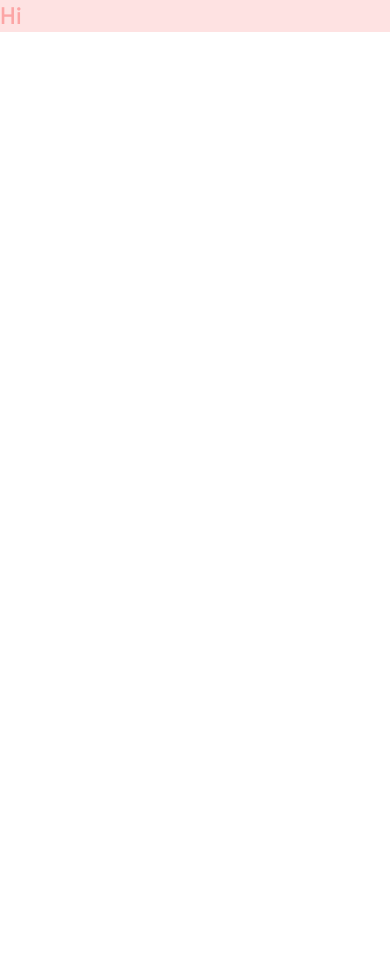
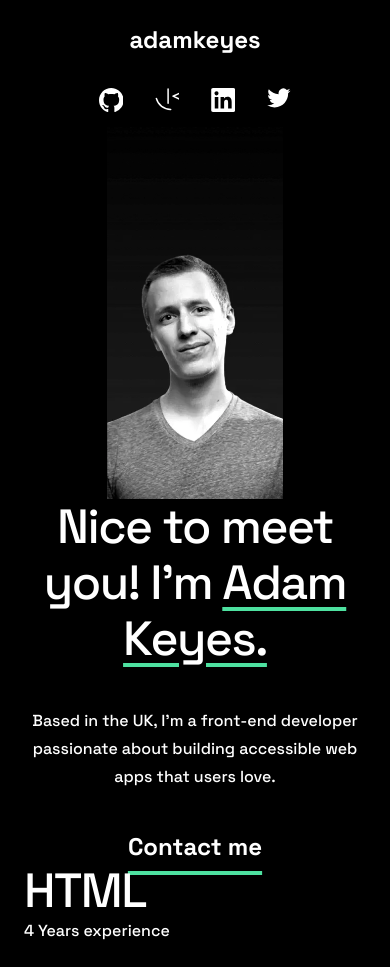
Before and after one commit to TuanManhCao/fm-developer-portfoilo, a React (Vite) app: page / in a window 390 px wide. Before the commit the page ends 844 px from the top, so only its background shows below. Built offline with nearby package versions, Linux system fonts and the light colour scheme.

Commit message:
Finished Hero section for mobile

```diff
--- a/src/App.tsx
+++ b/src/App.tsx
@@ -1,13 +1,28 @@
-import { useState } from 'react'
-import reactLogo from './assets/react.svg'
+import { useState } from "react";
+import AppHeader from "./AppHeader";
+import reactLogo from "./assets/react.svg";
+import HeroSection from "./HeroSection";
+import SkillSection from "./SkillSection";
 // import './App.css'
 
 function App() {
-  const [count, setCount] = useState(0)
+  const [count, setCount] = useState(0);
 
   return (
-    <h1 className='bg-red-100 text-2xl text-red-300'>Hi</h1>
-  )
+    <>
+      <main className="bg-black p-6 text-white">
+        {/* Header */}
+        <AppHeader />
+        {/* Hero image */}
+        <HeroSection />
+        {/* Skills listing */}
+        <SkillSection />
+        {/* Projects listing */}
+
+        {/* Header */}
+      </main>
+    </>
+  );
 }
 
-export default App
+export default App;
--- /dev/null
+++ b/src/AppHeader.tsx
@@ -0,0 +1,46 @@
+import React from "react";
+
+export default function AppHeader() {
+  return (
+    <>
+      <div className="flex flex-col items-center gap-8">
+        <span className="text-2xl font-bold">adamkeyes</span>
+        <div className="flex flex-row gap-8">
+          {/* Github */}
+          <svg
+            xmlns="http://www.w3.org/2000/svg"
+            className="h-6 w-6 fill-white hover:fill-tc-green"
+          >
+            <path
+              fillRule="evenodd"
+              d="M12.304 0C5.506 0 0 5.506 0 12.304c0 5.444 3.522 10.042 8.413 11.672.615.108.845-.261.845-.584 0-.292-.015-1.261-.015-2.291-3.091.569-3.891-.754-4.137-1.446-.138-.354-.738-1.446-1.261-1.738-.43-.23-1.046-.8-.016-.815.97-.015 1.661.892 1.892 1.261 1.107 1.86 2.876 1.338 3.584 1.015.107-.8.43-1.338.784-1.646-2.738-.307-5.598-1.368-5.598-6.074 0-1.338.477-2.446 1.26-3.307-.122-.308-.553-1.569.124-3.26 0 0 1.03-.323 3.383 1.26.985-.276 2.03-.415 3.076-.415 1.046 0 2.092.139 3.076.416 2.353-1.6 3.384-1.261 3.384-1.261.676 1.691.246 2.952.123 3.26.784.861 1.26 1.953 1.26 3.307 0 4.721-2.875 5.767-5.613 6.074.446.385.83 1.123.83 2.277 0 1.645-.015 2.968-.015 3.383 0 .323.231.708.846.584a12.324 12.324 0 0 0 8.382-11.672C24.607 5.506 19.101 0 12.304 0Z"
+            />
+          </svg>
+          {/* Frontend Mentor */}
+          <svg
+            xmlns="http://www.w3.org/2000/svg"
+            className="h-6 w-6 fill-white hover:fill-tc-green"
+          >
+            <path d="M13.084.23a.751.751 0 0 0-.736.75v14.267a.75.75 0 1 0 1.5 0V.98a.75.75 0 0 0-.763-.75ZM24.44 4.504a.752.752 0 0 0-.284.064l-6.44 2.875a.752.752 0 0 0 0 1.37l6.44 2.884a.75.75 0 0 0 .612-1.369L19.861 8.13l4.907-2.191a.753.753 0 0 0 .38-.99.752.752 0 0 0-.708-.444ZM1.371 9.663a.752.752 0 0 0-.74.938C2.41 17.447 8.603 22.23 15.685 22.23a.75.75 0 1 0 0-1.501A14.053 14.053 0 0 1 2.083 10.225a.75.75 0 0 0-.712-.561v-.001Z" />
+          </svg>
+          {/* Linkedin */}
+          <svg
+            xmlns="http://www.w3.org/2000/svg"
+            className="h-6 w-6 fill-white hover:fill-tc-green"
+          >
+            <path
+              fillRule="evenodd"
+              d="M5.551 3.304c-1.14 0-2.067.926-2.067 2.064 0 1.14.928 2.066 2.067 2.066a2.066 2.066 0 0 0 0-4.13ZM3.767 8.998v11.453h3.562L7.33 8.998H3.767Zm5.798 0V20.45l3.554.002.002-5.668c0-1.454.253-2.941 2.132-2.941 1.851 0 1.851 1.755 1.851 3.036v5.571l3.559-.001v-6.28c0-2.834-.517-5.457-4.27-5.457-1.763 0-2.916.997-3.368 1.85h-.05V8.997h-3.41ZM22.435 24H1.982c-.976 0-1.77-.777-1.77-1.732V1.731C.212.776 1.006 0 1.982 0h20.453c.98 0 1.777.776 1.777 1.73v20.538c0 .955-.797 1.732-1.777 1.732Z"
+            />
+          </svg>
+          <svg
+            xmlns="http://www.w3.org/2000/svg"
+            className="h-6 w-6 fill-white hover:fill-tc-green"
+          >
+            <path d="M23.492 2.705a9.563 9.563 0 0 1-2.742.751 4.788 4.788 0 0 0 2.1-2.643 9.536 9.536 0 0 1-3.033 1.159 4.778 4.778 0 0 0-8.14 4.357 13.564 13.564 0 0 1-9.844-4.99 4.774 4.774 0 0 0-.646 2.4 4.778 4.778 0 0 0 2.124 3.977 4.765 4.765 0 0 1-2.163-.598v.061a4.778 4.778 0 0 0 3.832 4.684 4.812 4.812 0 0 1-2.158.082 4.78 4.78 0 0 0 4.462 3.316 9.584 9.584 0 0 1-5.932 2.045c-.38 0-.762-.022-1.14-.067a13.508 13.508 0 0 0 7.32 2.146c8.787 0 13.59-7.277 13.59-13.589 0-.205-.004-.412-.013-.617a9.71 9.71 0 0 0 2.381-2.471l.002-.003Z" />
+          </svg>
+        </div>
+      </div>
+    </>
+  );
+}
--- /dev/null
+++ b/src/HeroSection.tsx
@@ -0,0 +1,49 @@
+import React from "react";
+import profileImageLg from "./assets/images/image-profile-desktop.webp";
+
+import profileImageMd from "./assets/images/image-profile-tablet.webp";
+
+import profileImageSm from "./assets/images/image-profile-mobile.webp";
+
+export default function HeroSection() {
+  return (
+    <div>
+      <div>
+        <img
+          src={profileImageSm}
+          alt="Adam keyes profile image black and white"
+          className="mx-auto block w-44 sm:hidden"
+        />
+        <img
+          src={profileImageMd}
+          alt="Adam keyes profile image black and white"
+          className="hidden sm:block lg:hidden"
+        />
+        <img
+          src={profileImageLg}
+          alt="Adam keyes profile image black and white"
+          className="hidden lg:block"
+        />
+      </div>
+      <div className="flex flex-col items-center gap-4 text-white">
+        <h1 className="text-center text-4xl">
+          Nice to meet you! I’m{" "}
+          <span className="underline decoration-tc-green underline-offset-8">
+            Adam Keyes.
+          </span>
+        </h1>
+        <p className="py-6 text-center text-base font-medium leading-7">
+          Based in the UK, I’m a front-end developer passionate about building
+          accessible web apps that users love.
+        </p>
+
+        <a
+          href="#contact"
+          className="text-center text-2xl font-bold underline decoration-tc-green decoration-4 underline-offset-[16px] hover:text-tc-green"
+        >
+          Contact me{" "}
+        </a>
+      </div>
+    </div>
+  );
+}
--- /dev/null
+++ b/src/SkillSection.tsx
@@ -0,0 +1,12 @@
+import React from "react";
+
+export default function SkillSection() {
+  return (
+    <div className="grid grid-cols-1 md:grid-cols-2 lg:grid-cols-3">
+      <div>
+        <h2 className="text-4xl">HTML</h2>
+        <span>4 Years experience</span>
+      </div>
+    </div>
+  );
+}
```
